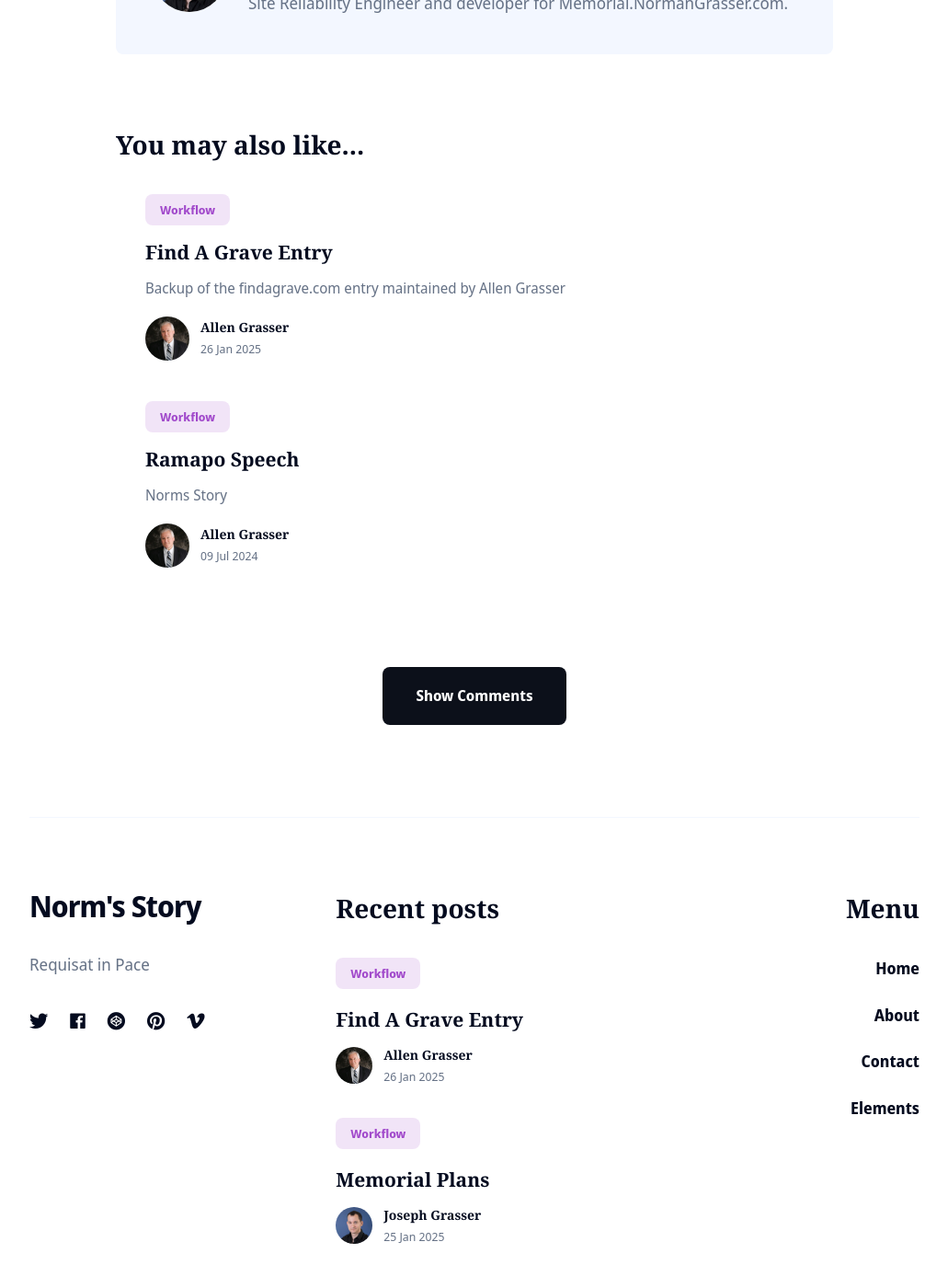
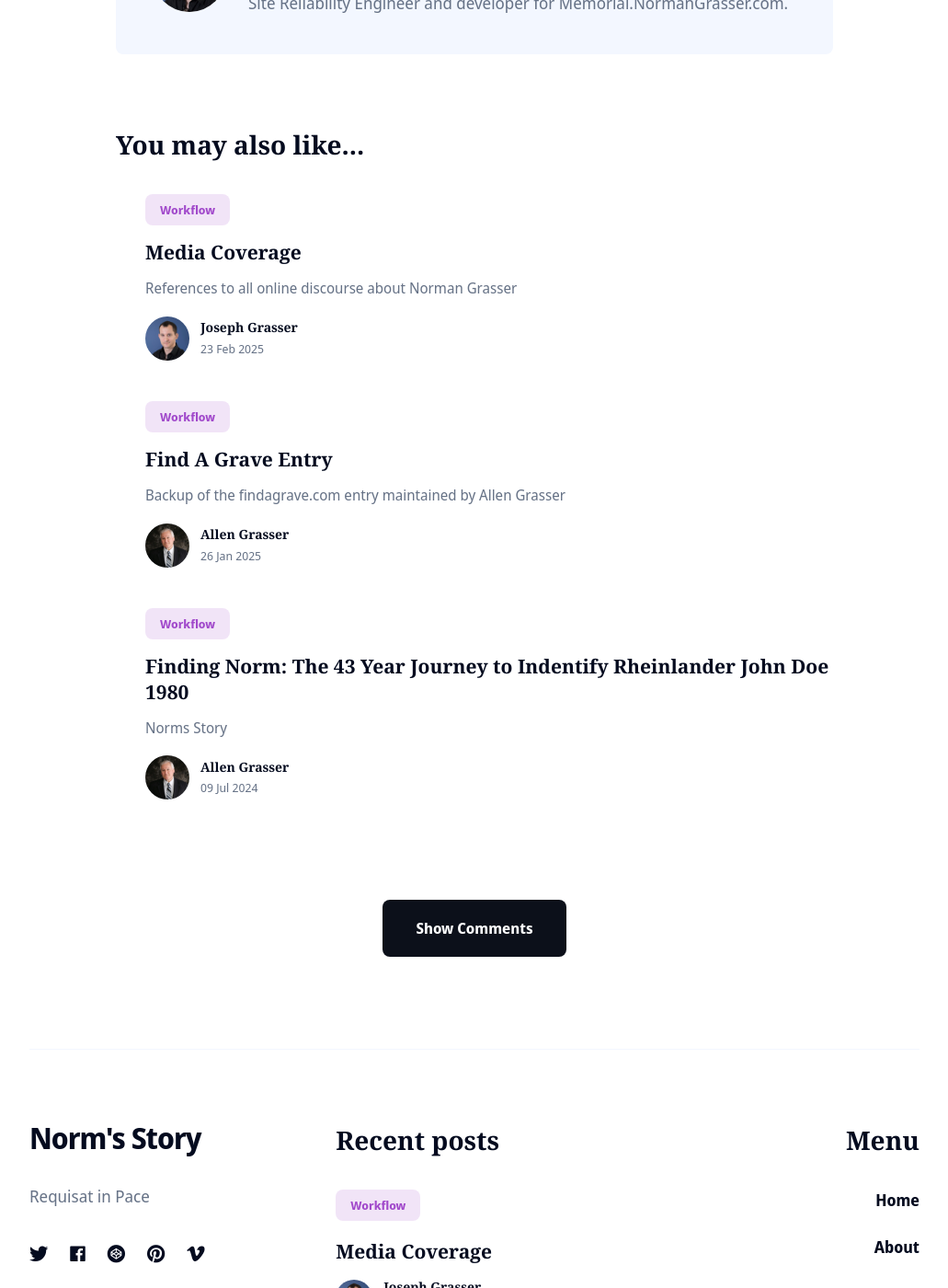
Before and after one commit to normangrasser/normangrasser.github.io, a Jekyll site: the page built from _posts/2025-01-24-memorial-plans.markdown, in a window 1280 px wide and 1400 px high, scrolled down 2527 px. Shown: the whole window at 92% size, without its empty margins (124-1155 px from the left). Built offline with Jekyll 4.4.1, drawn with Linux system fonts in a browser that asks for light colours; nearby versions of some CDN libraries; some of the changed text lies outside the part shown.

Commit message:
add a few things

```diff
--- a/_data/settings.yml
+++ b/_data/settings.yml
@@ -12,20 +12,18 @@
   menu__items:
     - title: 'Home'
       url: '/'
-#    - title: 'Blog'
-#      url: '/blog/'
+    - title: 'Blog'
+      submenu:
+        - url: '/blog/findagravebackup'
+          title: 'FindAGrave Entry'
+        - url: '/blog/memorial-plans'
+          title: 'Rheinlander Memorial Plans'
+        - url: '/blog/ramapo-speech'
+          title: 'Finding Norm: The 43 Year Journey to Indentify Rheinlander John Doe 1980'
+        - url: '/blog/media-coverage'
+          title: 'Media Coverage'
     - title: 'Authors'
       url: '/authors/'
-#    - title: 'Videos'
-#      url: '/videos/'
-#    - title: 'Pages'
-#      submenu:
-#      - url: '/about/'
-#        title: 'About'
-#      - url: '/contact/'
-#        title: 'Contact'
-#      - url: '/elements/'
-#        title: 'Elements'
 
 
 #-------------------------------
--- a/_posts/2024-07-08-ramapo-speech.markdown
+++ b/_posts/2024-07-08-ramapo-speech.markdown
@@ -1,6 +1,6 @@
 ---
 layout: post
-title: Ramapo Speech
+title: 'Finding Norm: The 43 Year Journey to Indentify Rheinlander John Doe 1980'
 description: Norms Story
 date:   2024-07-08 18:30:29 -0800
 author: agrasser
--- a/_posts/2025-01-24-memorial-plans.markdown
+++ b/_posts/2025-01-24-memorial-plans.markdown
@@ -1,6 +1,6 @@
 ---
 layout: post
-title: Memorial Plans
+title: Rheinlander Memorial Plans
 description: Monument Drafted Plans
 date:   2025-01-24 18:30:29 -0800
 author: jgrasser
--- /dev/null
+++ b/_posts/2025-2-23-media-coverage.markdown
@@ -0,0 +1,10 @@
+---
+layout: post
+title: Media Coverage
+description: References to all online discourse about Norman Grasser
+date:   2025-02-23 10:26:29 -0800
+author: jgrasser
+tags:   [workflow]
+tags_color: '#a149cb'
+featured: true
+---
```
